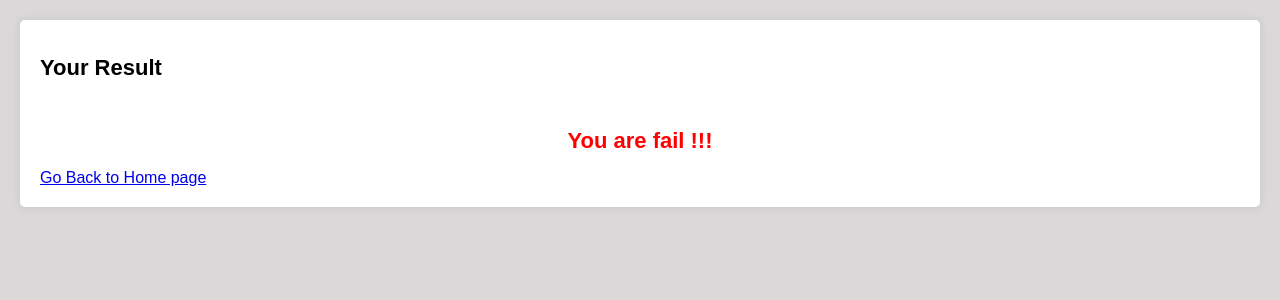
After one commit to MehmoodCoder/Learning_Python, a Django app: page /result/ in a window 1280 px wide. The commit adds this page. Shown: the top 300 px of the page. Run offline with Django 5.2, Linux system fonts and the light colour scheme.

Commit message:
Add result.html file and connect it with index.html, add result function in views.py, add this url in url.py and give it name attribute because otherwise django append url after previous (defaul behaviour), also connect index.html with result.html and result.html with index.html.

```diff
--- a/Python_for_all_levels_course/Django_Project/MyWeb/urls.py
+++ b/Python_for_all_levels_course/Django_Project/MyWeb/urls.py
@@ -21,6 +21,7 @@ from . import views
 
 urlpatterns = [
     path('admin/', admin.site.urls),
-    path('',views.home),
+    path('',views.home, name = "home"),
     path('downloads/',views.downloads),
+    path('result/',views.result , name = "result"),
 ]
--- a/Python_for_all_levels_course/Django_Project/MyWeb/views.py
+++ b/Python_for_all_levels_course/Django_Project/MyWeb/views.py
@@ -2,7 +2,10 @@ from django.http import HttpResponse
 from django.shortcuts import render
 
 def home(request):
-    return render(request, 'index.html')
+    return render(request, 'index.html',{"key":"I am from Python"})
 
 def downloads(request):
     return HttpResponse('<font face = "sans-serif" color = "navy" size = "7px"><center><h4> No Downloads Available !</h4></center></font>')
+
+def result(request):
+    return render(request, 'result.html')
--- a/Python_for_all_levels_course/Django_Project/Templates/index.html
+++ b/Python_for_all_levels_course/Django_Project/Templates/index.html
@@ -30,12 +30,15 @@
 <body>
     <div>
         <h1>Welcome to My Website</h1>
-        <p>This is the home page of my BMW Django project.</p>
+        <p>This is the home page of my Django project.</p>
+        <p>I am from HTML</p><br>
+        {{ key }}<br><br>
         <center>
             <h1>BMW M4</h1>
             <img src="{% static 'BMW.jpg' %}" alt="BMW M4" width="auto" height="auto">
             <img src="{% static 'BMW.jpg' %}" alt="BMW M4" width="auto" height="auto">
         </center>
+        <a href="{% url 'result' %}">View Result</a>
     </div>
 </body>
 </html>
--- /dev/null
+++ b/Python_for_all_levels_course/Django_Project/Templates/result.html
@@ -0,0 +1,40 @@
+<!DOCTYPE html>
+<html lang="en">
+<head>
+    <meta charset="UTF-8">
+    <meta name="viewport" content="width=device-width, initial-scale=1.0">
+    <title>Result</title>
+    <style>
+        body {
+            font-family: Arial, sans-serif;
+            background-color: #dad8d8;
+            margin: 0;
+            padding: 20px;
+        }
+        h1.h1 {
+            color: black;
+            font-size: 2cap;
+        }
+        h1{
+            color: red;
+            font-size: 2cap;
+        }
+        div {
+            background-color: white;
+            padding: 20px;
+            color: black;
+            border-radius: 5px;
+            box-shadow: 0 0 10px rgba(0, 0, 0, 0.1);
+        }
+    </style>
+</head>
+<body>
+    <div>
+        <h1 class="h1">Your Result</h1><br>
+        <center>
+            <h1>You are fail !!!</h1>
+        </center>
+        <a href="{% url 'home' %}">Go Back to Home page</a>
+    </div>
+</body>
+</html>
```
